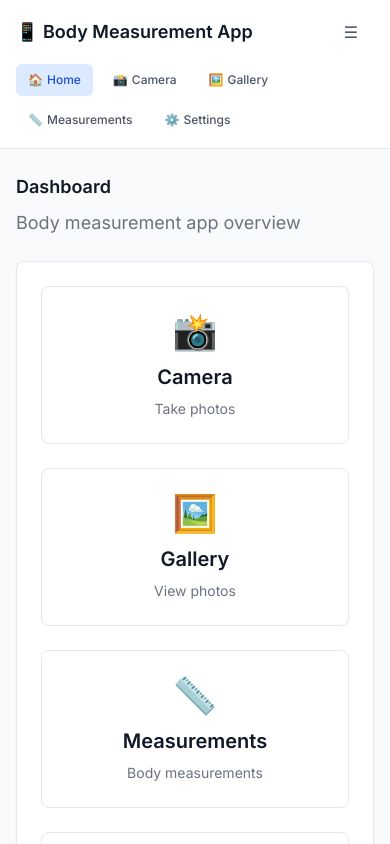
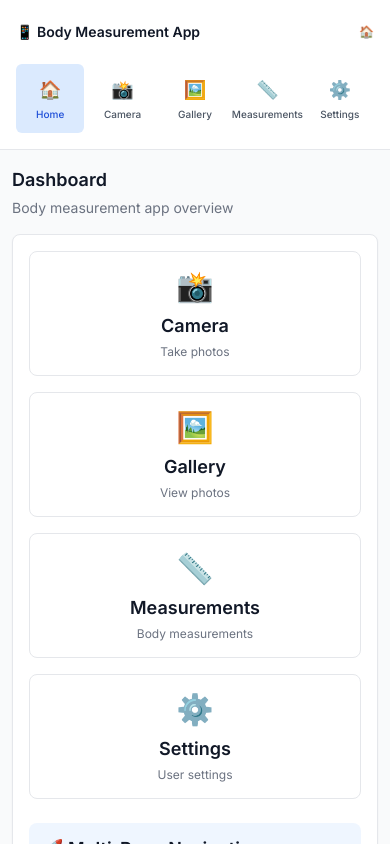
Before and after one commit to tkr22777/ai_measurements, a Next.js app: page / in a window 390 px wide. Shown: the top 844 px of the page. Built offline with nearby package versions, Linux system fonts and the light colour scheme.

Commit message:
Enhance mobile responsiveness - improved touch targets and layouts

```diff
--- a/app/components/Layout/PageLayout.tsx
+++ b/app/components/Layout/PageLayout.tsx
@@ -14,15 +14,19 @@ export default function PageLayout({ children, title, description }: PageLayoutP
     <div className="min-h-screen bg-gray-50 dark:bg-gray-900">
       <NavBar />
 
-      <main className="max-w-4xl mx-auto px-4 py-6">
+      <main className="max-w-4xl mx-auto px-3 md:px-4 py-4 md:py-6">
         {title && (
-          <div className="mb-6">
-            <h1 className={cn(styles.text.heading, 'text-3xl font-bold mb-2')}>{title}</h1>
-            {description && <p className={cn(styles.text.muted, 'text-lg')}>{description}</p>}
+          <div className="mb-4 md:mb-6">
+            <h1 className={cn(styles.text.heading, 'text-2xl md:text-3xl font-bold mb-1 md:mb-2')}>
+              {title}
+            </h1>
+            {description && (
+              <p className={cn(styles.text.muted, 'text-sm md:text-lg')}>{description}</p>
+            )}
           </div>
         )}
 
-        <div className={cn(styles.card.base, 'p-6 shadow-sm')}>{children}</div>
+        <div className={cn(styles.card.base, 'p-4 md:p-6 shadow-sm')}>{children}</div>
       </main>
     </div>
   );
--- a/app/components/Navigation/NavBar.tsx
+++ b/app/components/Navigation/NavBar.tsx
@@ -13,12 +13,12 @@ export default function NavBar() {
         <div className="flex items-center justify-between h-16">
           {/* App Title */}
           <div className="flex items-center">
-            <h1 className={cn(styles.text.heading, 'text-lg font-semibold')}>
+            <h1 className={cn(styles.text.heading, 'text-sm md:text-lg font-semibold')}>
               📱 Body Measurement App
             </h1>
           </div>
 
-          {/* Navigation Items */}
+          {/* Navigation Items - Desktop */}
           <div className="hidden md:flex items-center space-x-1">
             {NAVIGATION_ITEMS.map((item) => (
               <button
@@ -38,32 +38,32 @@ export default function NavBar() {
             ))}
           </div>
 
-          {/* Mobile Menu Button */}
+          {/* Mobile Menu Indicator */}
           <div className="md:hidden">
-            <button
-              className={cn(styles.button.base, 'p-2 rounded-md text-gray-600 dark:text-gray-300')}
-            >
-              ☰
-            </button>
+            <div className="text-xs text-gray-500 dark:text-gray-400">
+              {NAVIGATION_ITEMS.find((item) => item.route === currentPage)?.icon || '🏠'}
+            </div>
           </div>
         </div>
 
-        {/* Mobile Navigation */}
-        <div className="md:hidden pb-3">
-          <div className="flex flex-wrap gap-2">
+        {/* Mobile Navigation - Always visible with better touch targets */}
+        <div className="md:hidden pb-4">
+          <div className="grid grid-cols-5 gap-1">
             {NAVIGATION_ITEMS.map((item) => (
               <button
                 key={item.route}
                 onClick={() => navigateTo(item.route)}
                 className={cn(
-                  'px-3 py-2 rounded-md text-xs font-medium transition-colors',
+                  'px-2 py-3 rounded-md text-xs font-medium transition-colors text-center',
+                  'min-h-[60px] flex flex-col items-center justify-center', // Better touch targets
                   currentPage === item.route
                     ? 'bg-blue-100 dark:bg-blue-900 text-blue-700 dark:text-blue-300'
                     : 'text-gray-600 dark:text-gray-300 hover:text-gray-900 dark:hover:text-white hover:bg-gray-100 dark:hover:bg-gray-700'
                 )}
+                title={item.description}
               >
-                <span className="mr-1">{item.icon}</span>
-                {item.label}
+                <span className="text-lg mb-1">{item.icon}</span>
+                <span className="text-[10px] leading-tight">{item.label}</span>
               </button>
             ))}
           </div>
--- a/app/page.tsx
+++ b/app/page.tsx
@@ -11,32 +11,37 @@ export default function Home() {
 
   return (
     <PageLayout title="Dashboard" description="Body measurement app overview">
-      <div className="grid grid-cols-1 md:grid-cols-2 gap-6">
+      <div className="grid grid-cols-1 sm:grid-cols-2 lg:grid-cols-2 gap-4 md:gap-6">
         {dashboardItems.map((item) => (
           <div
             key={item.route}
             className={cn(
               styles.card.base,
-              'p-6 hover:shadow-lg transition-shadow cursor-pointer border border-gray-200 dark:border-gray-700'
+              'p-4 md:p-6 hover:shadow-lg transition-shadow cursor-pointer border border-gray-200 dark:border-gray-700',
+              'min-h-[120px] md:min-h-[140px]' // Ensure good touch targets on mobile
             )}
             onClick={() => navigateTo(item.route)}
           >
-            <div className={cn(styles.layout.centerCol, 'text-center')}>
-              <div className="text-4xl mb-3">{item.icon}</div>
-              <h3 className={cn(styles.text.heading, 'text-xl font-semibold mb-2')}>
+            <div className={cn(styles.layout.centerCol, 'text-center h-full justify-center')}>
+              <div className="text-3xl md:text-4xl mb-2 md:mb-3">{item.icon}</div>
+              <h3
+                className={cn(styles.text.heading, 'text-lg md:text-xl font-semibold mb-1 md:mb-2')}
+              >
                 {item.label}
               </h3>
-              <p className={cn(styles.text.muted, 'text-sm')}>{item.description}</p>
+              <p className={cn(styles.text.muted, 'text-xs md:text-sm leading-tight')}>
+                {item.description}
+              </p>
             </div>
           </div>
         ))}
       </div>
 
-      <div className="mt-8 p-4 bg-blue-50 dark:bg-blue-900/20 rounded-lg">
-        <h3 className={cn(styles.text.heading, 'text-lg font-semibold mb-2')}>
+      <div className="mt-6 md:mt-8 p-3 md:p-4 bg-blue-50 dark:bg-blue-900/20 rounded-lg">
+        <h3 className={cn(styles.text.heading, 'text-base md:text-lg font-semibold mb-2')}>
           🚀 Multi-Page Navigation
         </h3>
-        <p className={cn(styles.text.body, 'text-sm')}>
+        <p className={cn(styles.text.body, 'text-xs md:text-sm leading-relaxed')}>
           The app now supports both URL routing and internal navigation. Click on any section above
           or use the navigation bar to explore different pages.
         </p>
```
